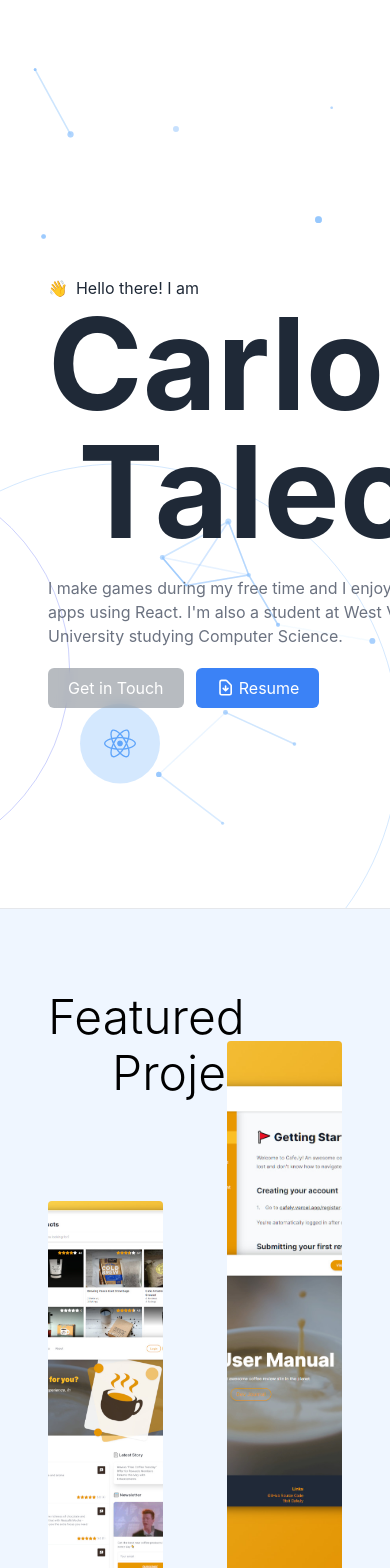
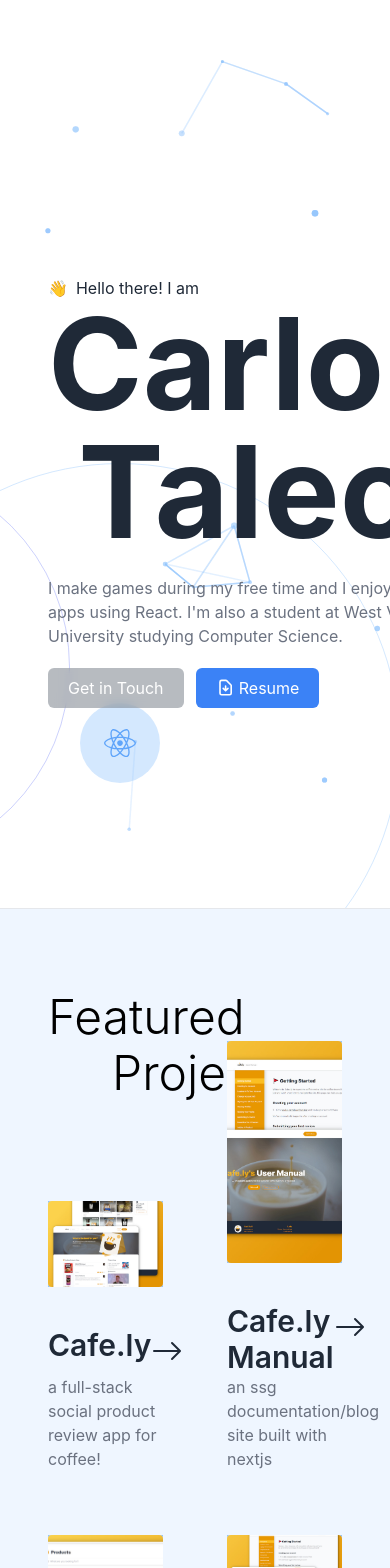
Before and after one commit to Blankeos/next-portfolio, a Next.js app: page / in a window 390 px wide. Shown: the top 1568 px of the page. Built offline with nearby package versions, Linux system fonts and the light colour scheme.

Commit message:
ProjectCard height is now fluid responsive

```diff
--- a/src/components/sections/Projects.tsx
+++ b/src/components/sections/Projects.tsx
@@ -121,10 +121,12 @@ const ProjectCard = ({
     <Link href={demoURL ? demoURL : "/project-not-found"}>
       <a className="project-card" target="_blank">
         <div className="group flex flex-col h-full cursor-pointer">
+          <div className="inline-block relative w-full h-full">
+            <div style={{ marginTop: "75%" }}></div>
+            <div className="absolute inset-0 bg-blue-300">
               <div
                 ref={imageRef}
-            className="h-full flex bg-gray-200 relative overflow-hidden rounded"
-            style={{ minHeight: "25rem" }}
+                className="h-full w-full flex bg-gray-200 relative overflow-hidden rounded"
               >
                 <span className="absolute w-full h-full">
                   {imageURL && (
@@ -143,6 +145,9 @@ const ProjectCard = ({
                   className="relative bg-blue-50 self-start w-full"
                 ></motion.div>
               </div>
+            </div>
+          </div>
+
           <motion.div
             variants={textParentVariants}
             initial="hidden"
```
Lines whose indentation alone changed are shown as unchanged.
